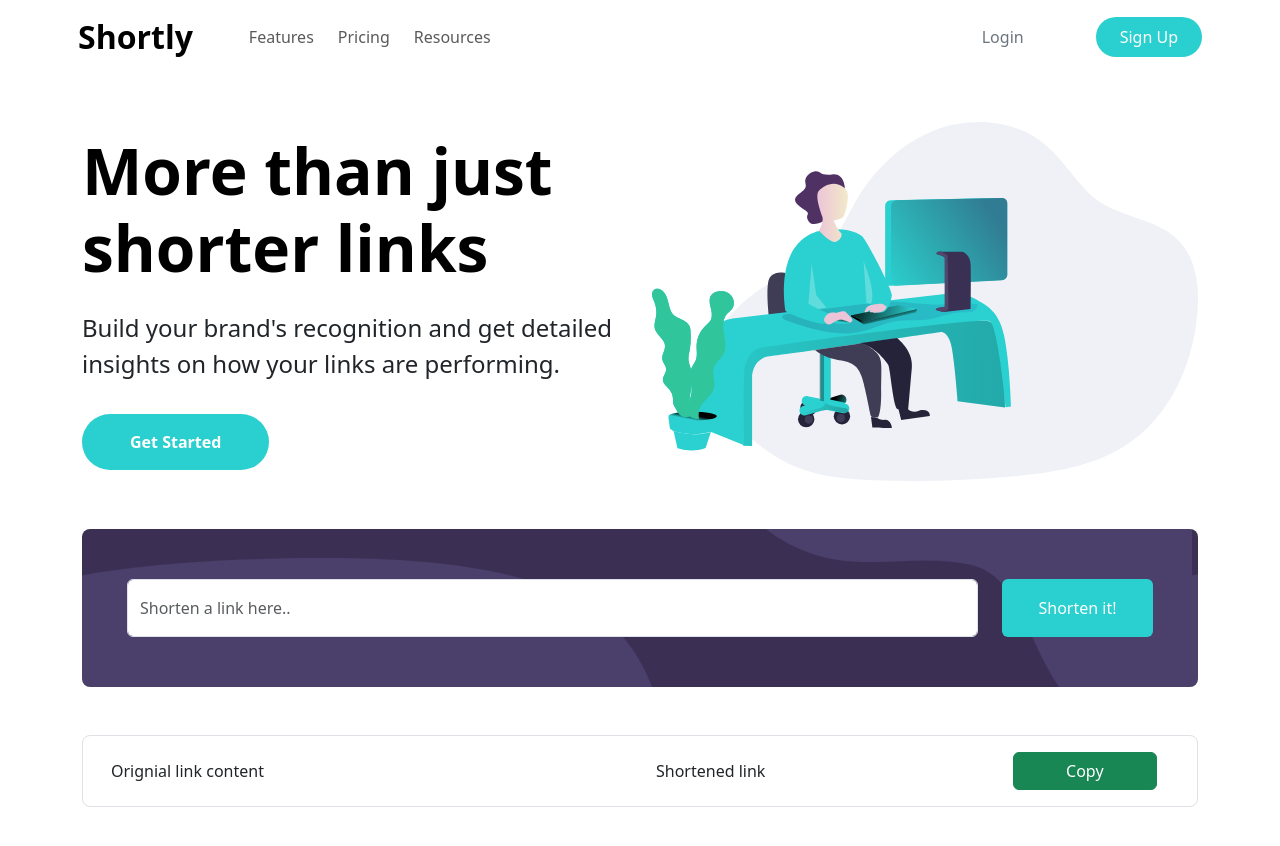
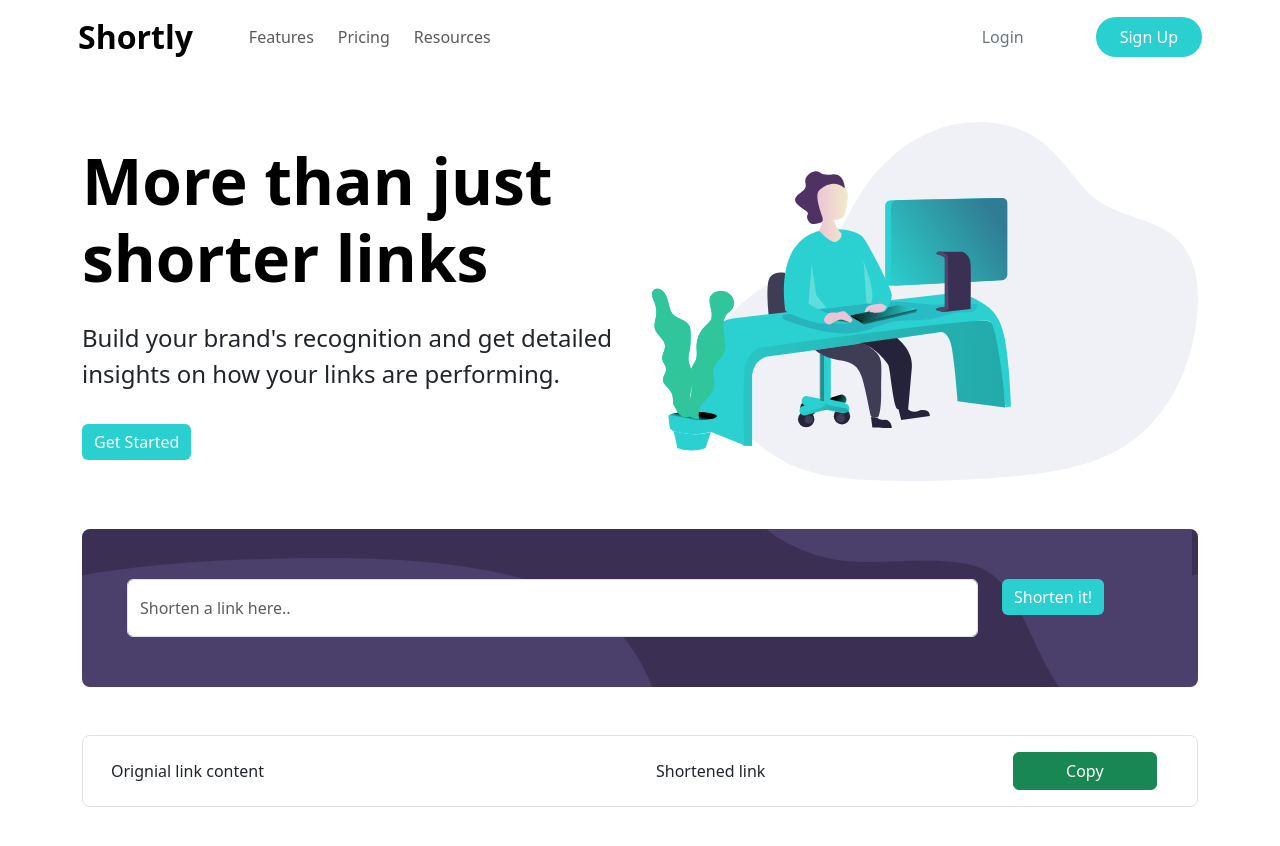
Before and after one commit to KrystianZybura/url-shortening-api-landing-page, a React (Vite) app: page / in a window 1280 px wide. Shown: the top 846 px of the page. Built offline with nearby package versions, Linux system fonts and the light colour scheme.

Commit message:
Button component improved

```diff
--- a/src/components/Button/index.tsx
+++ b/src/components/Button/index.tsx
@@ -1,19 +1,13 @@
 import { StyledButton } from "./styled";
 
 const Button = ({
-  formButton,
   content,
+  classes,
 }: {
-  formButton?: boolean;
   content: string;
+  classes?: string;
 }) => (
-  <StyledButton
-    className={`btn text-white ${
-      formButton ? "w-100 h-100" : "px-5 py-3 fw-bold fs-sm-5 rounded-5"
-    } `}
-  >
-    {content}
-  </StyledButton>
+  <StyledButton className={`btn text-white ${classes}`}>{content}</StyledButton>
 );
 
 export default Button;
```
